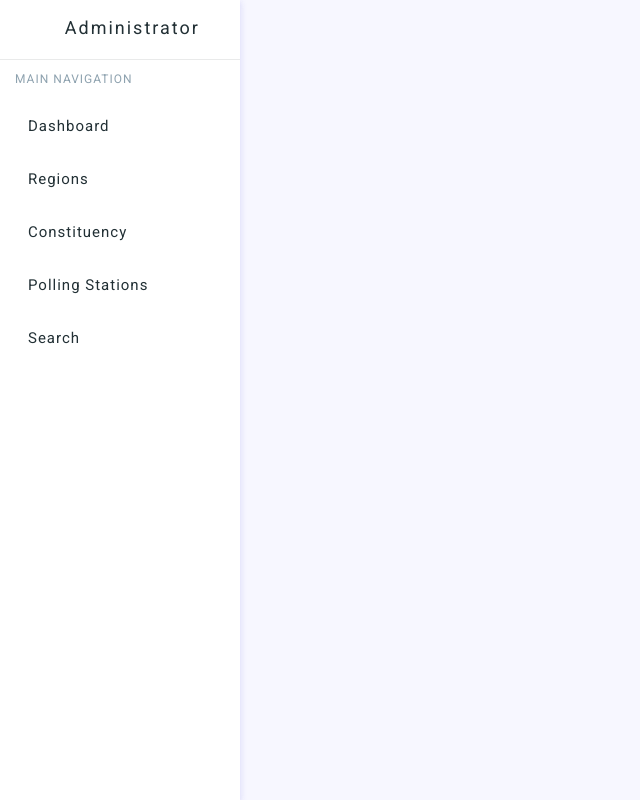
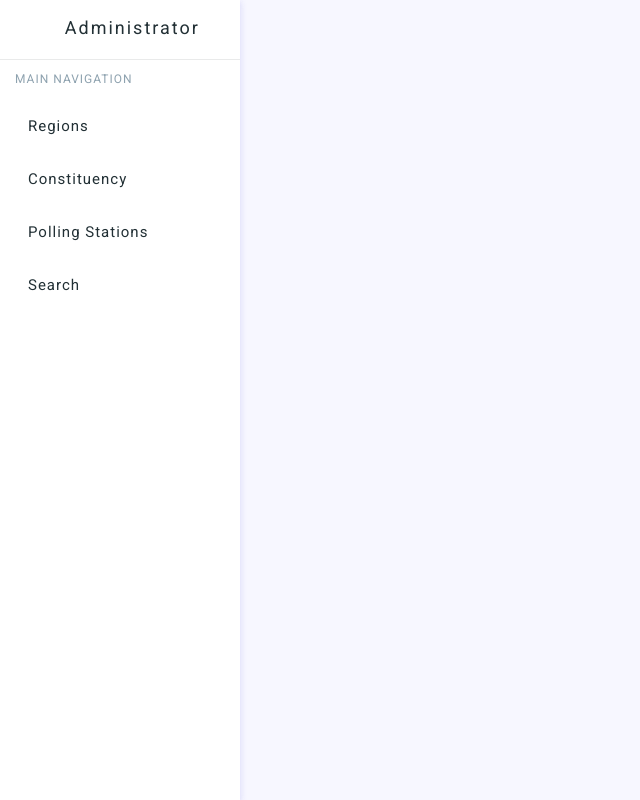
Before and after one commit to odurusphp/inventory_app, a PHP site: page /tcpdf/app/views/includes/customernav.php in a window 1280 px wide. Shown: the whole page, without its empty margins (0-640 px from the left). Run offline with PHP 8.4, Linux system fonts and the light colour scheme; some libraries are stand-ins or nearby versions.

Commit message:
chnages to pages

```diff
--- a/app/controllers/post/Pages.php
+++ b/app/controllers/post/Pages.php
@@ -14,7 +14,7 @@ class Pages extends PostController {
                 $info = User::userinfo($email);
                 $userid = $info->uid;
                 $_SESSION['userid'] = $userid;
-                header('Location:' . URLROOT . '/pages/dashboard');
+                header('Location:' . URLROOT . '/pages/constituency');
             }else{
                 $message = ['message'=>'Incorrect email or password'];
                 $this->view('pages/login', $message);
--- a/app/views/includes/customernav.php
+++ b/app/views/includes/customernav.php
@@ -51,12 +51,12 @@
         </div>
         <ul class="sidebar-menu do-nicescrol">
             <li class="sidebar-header">MAIN NAVIGATION</li>
-            <li>
-                <a href="<?php echo URLROOT.'/pages/dashboard' ?>" class="waves-effect">
-                    <i class="icon-home"></i> <span>Dashboard</span> <i class="fa fa-angle-left pull-right"></i>
-                </a>
-
-            </li>
+<!--            <li>-->
+<!--                <a href="--><?php //echo URLROOT.'/pages/dashboard' ?><!--" class="waves-effect">-->
+<!--                    <i class="icon-home"></i> <span>Dashboard</span> <i class="fa fa-angle-left pull-right"></i>-->
+<!--                </a>-->
+<!---->
+<!--            </li>-->
 
 <!--            <li>-->
 <!--                <a href="--><?php //echo URLROOT.'/pages/users' ?><!--"  class="waves-effect">-->
```
